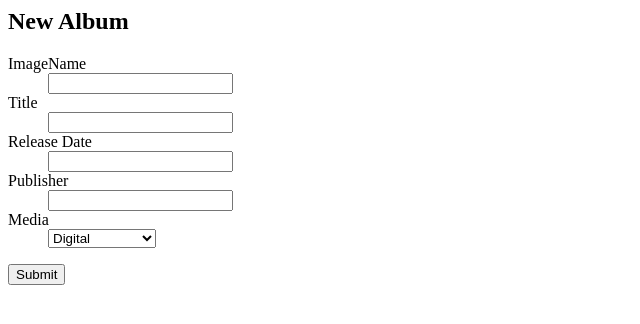
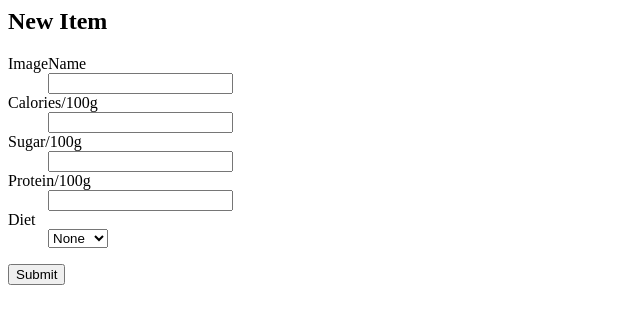
Before and after one commit to yiruiruan/Nutrition_Repo, a Flask app: template imgrepo/templates/new_album.html in a window 1280 px wide. Shown: the top 324 px of the page, without its empty margins (0-640 px from the left). Run offline with Flask 2, Linux system fonts and the light colour scheme; the template is opened without the code that fills it: values that come from a table or form of the project are taken from there, others are empty; some libraries are stand-ins or nearby versions.

Commit message:
nutrition values setup

```diff
--- a/imgrepo/forms.py
+++ b/imgrepo/forms.py
@@ -4,19 +4,19 @@ from wtforms import Form, StringField, SelectField, validators
 
 class MusicSearchForm(Form):
     choices = [('ImageName', 'ImageName'),
-               ('Album', 'Album'),
-               ('Publisher', 'Publisher')]
-    select = SelectField('Search for music:', choices=choices)
+               ('Sugar', 'Sugar'),
+               ('Protein', 'Protein')]
+    select = SelectField('Search for item:', choices=choices)
     search = StringField('')
 
 
 class AlbumForm(Form):
-    media_types = [('Digital', 'Digital'),
-                   ('CD', 'CD'),
-                   ('Cassette Tape', 'Cassette Tape')
+    diet_types = [('None', 'None'),
+                   ('Vegan', 'Vegan'),
+                   ('Halal', 'Halal')
                    ]
     imagename = StringField('ImageName')
-    title = StringField('Title')
-    release_date = StringField('Release Date')
-    publisher = StringField('Publisher')
-    media_type = SelectField('Media', choices=media_types)
+    calories = StringField('Calories/100g')
+    sugar = StringField('Sugar/100g')
+    protein = StringField('Protein/100g')
+    diet_type = SelectField('Diet', choices=diet_types)
--- a/imgrepo/main.py
+++ b/imgrepo/main.py
@@ -38,10 +38,10 @@ def search_results(search):
         return render_template('results.html', table=table)
 
 
-@app.route('/new_album', methods=['GET', 'POST'])
-def new_album():
+@app.route('/new_item', methods=['GET', 'POST'])
+def new_item():
     """
-    Add a new album
+    Add a new item
     """
     form = AlbumForm(request.form)
 
@@ -64,10 +64,10 @@ def save_changes(album, form, new=False):
     imagename.name = form.imagename.data
 
     album.imagename = imagename
-    album.title = form.title.data
-    album.release_date = form.release_date.data
-    album.publisher = form.publisher.data
-    album.media_type = form.media_type.data
+    album.calories = form.calories.data
+    album.sugar = form.sugar.data
+    album.protein = form.protein.data
+    album.diet_type = form.diet_type.data
 
     if new:
         # Add the new album to the database
--- a/imgrepo/templates/index.html
+++ b/imgrepo/templates/index.html
@@ -6,7 +6,7 @@
 <h2>Flask Nutrition Database</h2>
 
 <p><p>
-<a href="{{ url_for('.new_album') }}"> New Album </a>
+<a href="{{ url_for('.new_item') }}"> New Item </a>
 
 {% with messages = get_flashed_messages() %}
   {% if messages %}
--- a/imgrepo/templates/new_album.html
+++ b/imgrepo/templates/new_album.html
@@ -1,15 +1,15 @@
 <doctype html>
-<title>New Album - Flask Nutrition Database</title>
-<h2>New Album</h2>
+<title>New Item - Flask Nutrition Database</title>
+<h2>New Item</h2>
 
 {% from "_formhelpers.html" import render_field %}
 <form method=post>
     <dl>
         {{ render_field(form.imagename) }}
-        {{ render_field(form.title) }}
-        {{ render_field(form.release_date) }}
-        {{ render_field(form.publisher) }}
-        {{ render_field(form.media_type) }}
+        {{ render_field(form.calories) }}
+        {{ render_field(form.sugar) }}
+        {{ render_field(form.protein) }}
+        {{ render_field(form.diet_type) }}
     </dl>
     <p><input type=submit value=Submit>
 </form>
```
Also changed, not shown: imgrepo/db_creator.py (+4 -4 lines), imgrepo/models.py (+4 -4 lines), imgrepo/tables.py (+4 -4 lines), imgrepo/templates/edit_album.html (+4 -4 lines), imgrepo/nutrition.db.
